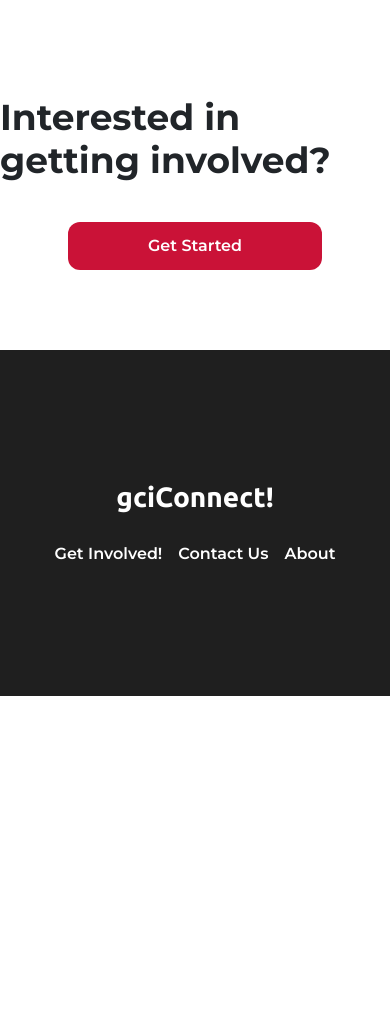
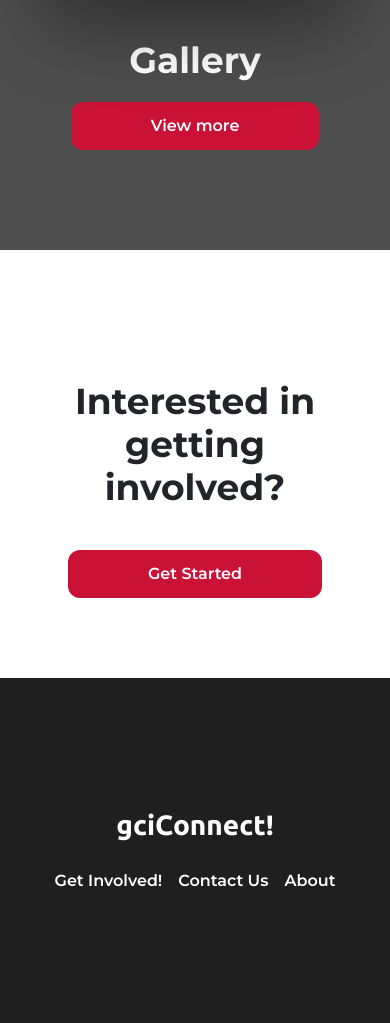
Before and after one commit to WSUCapstoneS2023/CptS421-3-GCISL, a Django app: page / in a window 390 px wide. Shown: the part 1611-2634 px from the top of the page. Before the commit the page ends 2307 px from the top, so only its background shows below. Run offline with Django 4.2, Linux system fonts and the light colour scheme; some libraries are stand-ins or nearby versions.

Commit message:
landing is fully responsive

```diff
--- a/projectGCISL/static/css/landing.css
+++ b/projectGCISL/static/css/landing.css
@@ -362,6 +362,29 @@
         width: 100%;
     }
 
+    .section__row {
+        max-width: 600px;
+    }
+
+    .gallery__wrapper {
+        flex-direction: column-reverse;
+        justify-content: center;
+        align-items: center;
+    }
+
+    .gallery__left {
+        width: 100%;
+        margin: 20px;
+    }
+
+    .gallery__right {
+        width: 100%;
+        margin: 20px;
+    }
+
+    .get-involved__title {
+        text-align: center;
+    }
 
 }
 
@@ -408,4 +431,30 @@
         border-radius: 20px;
         width: 100%;
     }
+
+    .section__row {
+        max-width: 300px;
+    }
+
+    .gallery__wrapper {
+        flex-direction: column-reverse;
+        justify-content: center;
+        align-items: center;
+    }
+
+    .gallery__left {
+        width: 100%;
+        margin: 20px;
+    }
+
+    .gallery__right {
+        width: 100%;
+        margin: 20px;
+    }
+
+    .get-involved__title {
+        text-align: center;
+    }
+
+
 }
```
